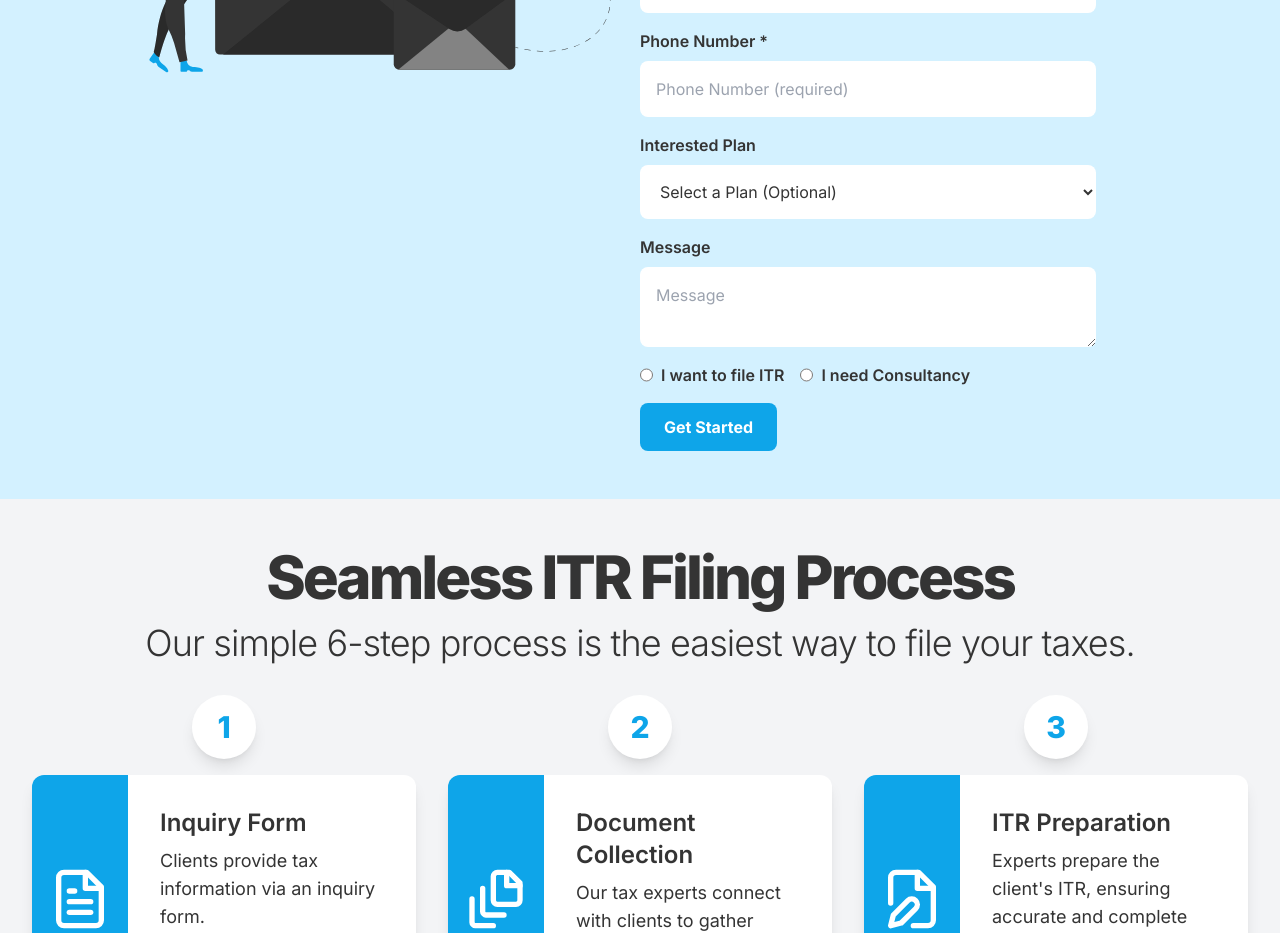
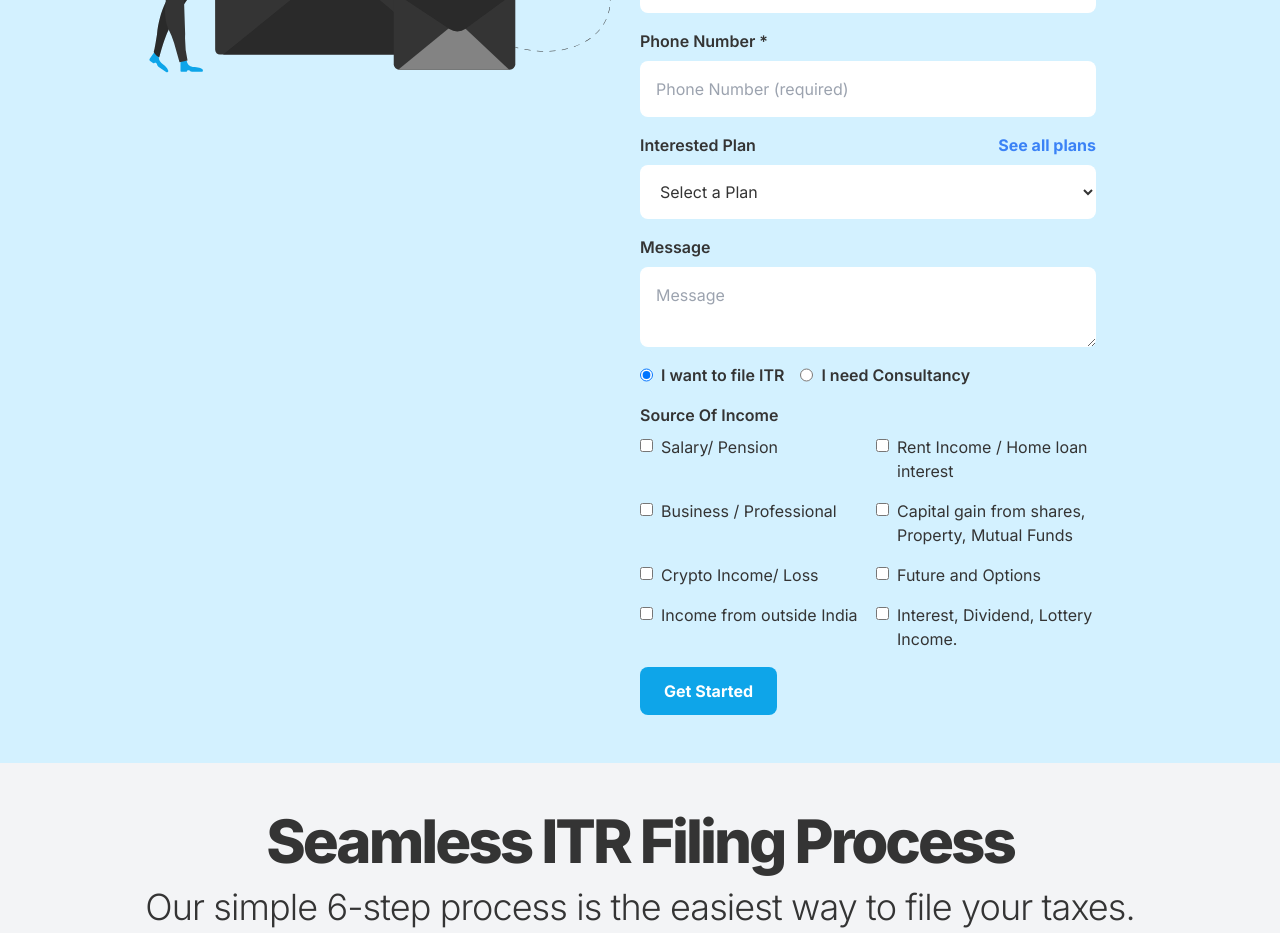
Before and after one commit to itrmitra/itrmitra, a Next.js app: page / in a window 1280 px wide. Shown: the part 2060-2993 px from the top of the page. Built offline with nearby package versions, Linux system fonts and the light colour scheme.

Commit message:
Update form filling section and service info

```diff
--- a/src/components/info-sections/form-filing-section.tsx
+++ b/src/components/info-sections/form-filing-section.tsx
@@ -8,6 +8,7 @@ import { headingVariants } from "../ui/heading"
 import { useRouter } from "next/router"
 import { useEffect } from "react"
 import { services } from "../../data/services"
+
 const sourceOfIncomeOptions = [
     "Salary/ Pension",
     "Rent Income / Home loan interest",
@@ -35,7 +36,7 @@ export default function FormFilingSection() {
         email: "",
         phone: "",
         query: "",
-        type: undefined,
+        type: "FILE ITR",
         sourceOfIncome: {},
         plan: "",
     })
@@ -83,8 +84,8 @@ export default function FormFilingSection() {
             return
         }
 
-        if (Object.keys(formState.sourceOfIncome).length <= 0) {
-            setSourceOfIncomeError("Atleast one source of income must be selected")
+        if (formState.type === "FILE ITR" && formState.plan?.trim().length === 0 && Object.keys(formState.sourceOfIncome).length === 0) {
+            setError("Please select an interested plan or source of income")
             return
         }
 
@@ -99,7 +100,7 @@ export default function FormFilingSection() {
                 email: "",
                 phone: "",
                 query: "",
-                type: undefined,
+                type: "FILE ITR",
                 sourceOfIncome: {},
                 plan: "",
             })
@@ -186,9 +187,12 @@ export default function FormFilingSection() {
                         />
                     </div>
                     <div className="flex flex-col gap-2">
-                        <label htmlFor="plan" className="font-semibold">
-                            Interested Plan
-                        </label>
+                        <div className="flex items-center justify-between font-semibold">
+                            <label htmlFor="plan">Interested Plan</label>
+                            <a href="/services" className="text-blue-500 font-bold hover:underline">
+                                See all plans
+                            </a>
+                        </div>
                         <select
                             id="plan"
                             name="plan"
@@ -196,7 +200,7 @@ export default function FormFilingSection() {
                             onChange={onChange as any} // React typings mismatch between input and select onChange
                             className={cn(inputVariants(), "bg-white")}
                         >
-                            <option value="">Select a Plan (Optional)</option>
+                            <option value="">Select a Plan</option>
                             {services.map((s) => (
                                 <option key={s.name} value={s.name}>
                                     {s.name}
@@ -226,7 +230,6 @@ export default function FormFilingSection() {
                     <div className="mb-2 flex gap-4 font-bold">
                         <div className="flex gap-2">
                             <input
-                                required
                                 id="fileitr"
                                 type="radio"
                                 name="type"
@@ -240,7 +243,6 @@ export default function FormFilingSection() {
                         </div>
                         <div className="flex gap-2">
                             <input
-                                required
                                 id="consultancy"
                                 type="radio"
                                 name="type"
@@ -259,7 +261,6 @@ export default function FormFilingSection() {
                         <div>
                             <h1 className="mb-2 font-semibold">
                                 Source Of Income{" "}
-                                <span className="text-sm font-normal">(Required)</span>
                             </h1>
 
                             <div className="grid grid-cols-1 gap-4 lg:grid-cols-2">
--- a/src/data/services.ts
+++ b/src/data/services.ts
@@ -24,8 +24,8 @@ export const services = [
 
   {
     name: "Business & Professional Plan",
-    priceBefore: "4499",
-    priceAfter: "2999",
+    priceBefore: "4999",
+    priceAfter: "3499",
     usefulFor: [
       "Business & Professional Income (Non Audit)",
       "Speculative Income / Intraday Trading of Shares",
@@ -98,7 +98,7 @@ export const services = [
     {
     name: "NRI Golden Plan",
     priceBefore: "9999",
-    priceAfter: "7599",
+    priceAfter: "7499",
     usefulFor: [
       "NRI Income and Foreign Asset Reporting",
       "Indian Income of NRI Individual",
--- a/src/pages/services.tsx
+++ b/src/pages/services.tsx
@@ -10,6 +10,9 @@ import { useState } from "react"
 
 export default function Services() {
     const [hoveredCard, setHoveredCard] = useState<string | null>(null)
+    const sortedServices = [...services].sort((a, b) =>
+        Number(a.priceAfter) - Number(b.priceAfter)
+    )
 
     return (
         <>
@@ -28,7 +31,7 @@ export default function Services() {
                 </div>
 
                 <div className="grid grid-cols-1 gap-6 text-left md:grid-cols-2 lg:grid-cols-3">
-                    {services.map((item) => (
+                    {sortedServices.map((item) => (
                         <ServiceCard
                             {...item}
                             key={item.name}
```
Also changed, not shown: 2 other files (tests, documents, lock files or other folders).
